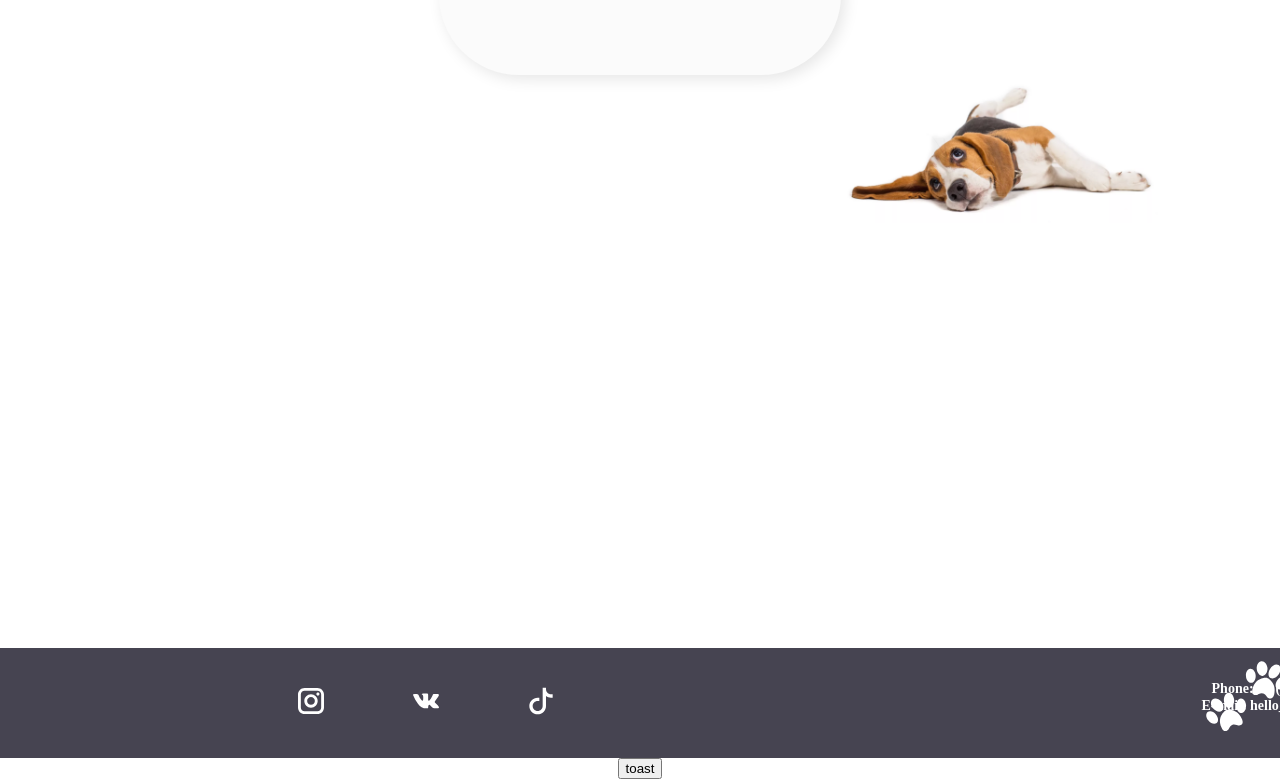
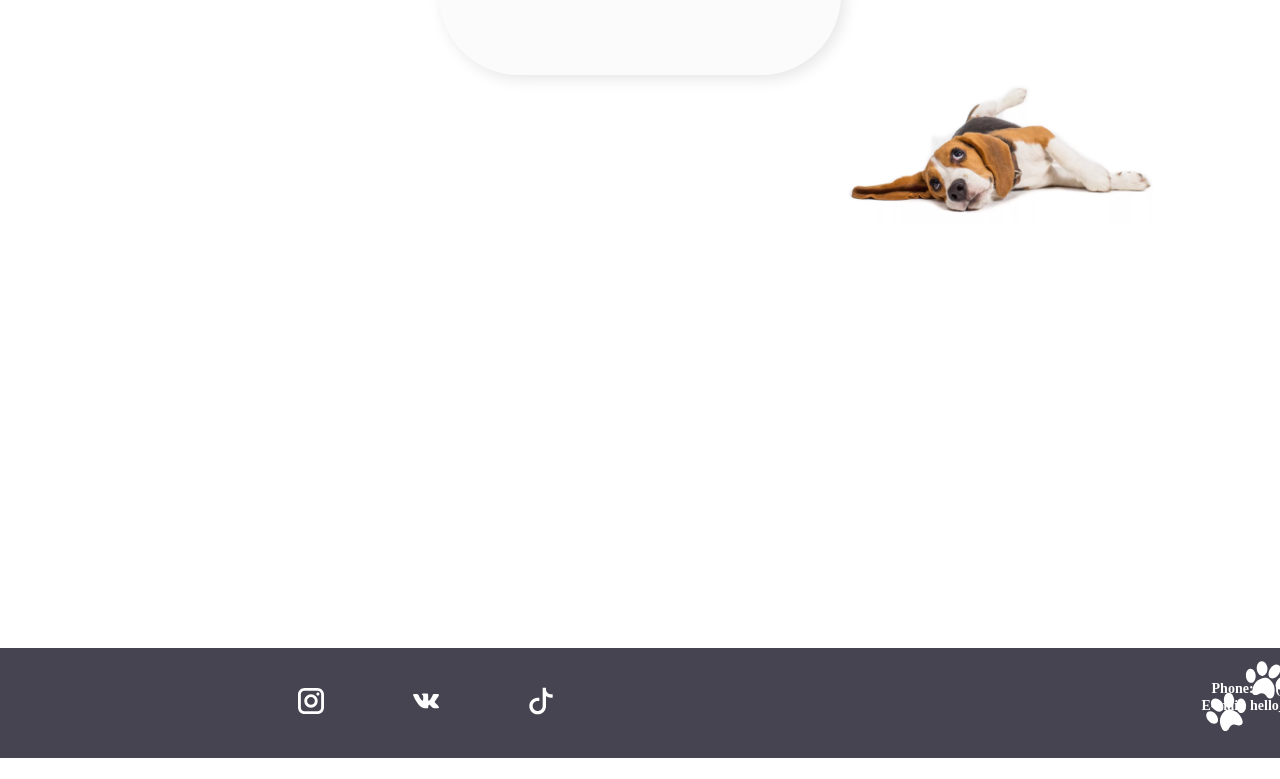
Before and after one commit to YuliaAnikeeva/f-ZooBro, a Vue app: page / in a window 1280 px wide. Shown: the part 6331-7110 px from the top of the page. After the commit the page ends 7089 px from the top, so only its background shows below. Built offline with nearby package versions, Linux system fonts and the light colour scheme; what vue-modaltor, vue-the-mask would draw is missing.

Commit message:
убрал отладочный код

```diff
--- a/src/layouts/MainLayout.vue
+++ b/src/layouts/MainLayout.vue
@@ -39,24 +39,8 @@
             </div>
         </nav>
         <main>
-            {{snackbarMsg}}
             <router-view/>
         </main>
-
-        <button @click="()=>{toast()}">toast</button>
-
-
-        <!--<template-->
-        <!--v-if=snackbarMsg-->
-        <!--&gt;-->
-        <!---->
-        <!--&lt;!&ndash;:color=snackbarType&ndash;&gt;-->
-        <!--&lt;!&ndash;&ndash;&gt;-->
-        <!--&lt;!&ndash;{{snackbarMsg}}&ndash;&gt;-->
-
-        <!--</template>-->
-
-
     </div>
 </template>
 
```
